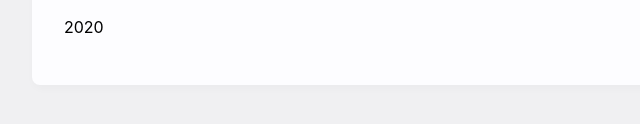
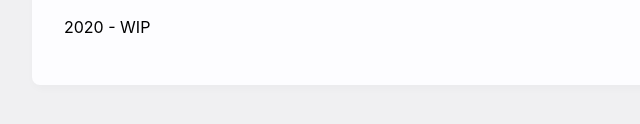
Before and after one commit to Octavio9052/Breakroom, a plain HTML site: page public/index.html in a window 1280 px wide. Shown: the part 512-636 px from the top of the page, 276-916 px from the left. Drawn offline with Linux system fonts and the light colour scheme.

Commit message:
Update index

```diff
--- a/public/index.html
+++ b/public/index.html
@@ -39,7 +39,7 @@
 <div>
     <h1>Los Tres Huastecos 👒👒👒</h1>
     <iframe width="560" height="315" src="https://www.youtube.com/embed/aQH0pVyiUpA?controls=0" frameborder="0" allow="accelerometer; autoplay; encrypted-media; gyroscope; picture-in-picture" allowfullscreen></iframe>
-    <p>2020</p>
+    <p>2020 - WIP</p>
 </div>
 </body>
 </html>
```
